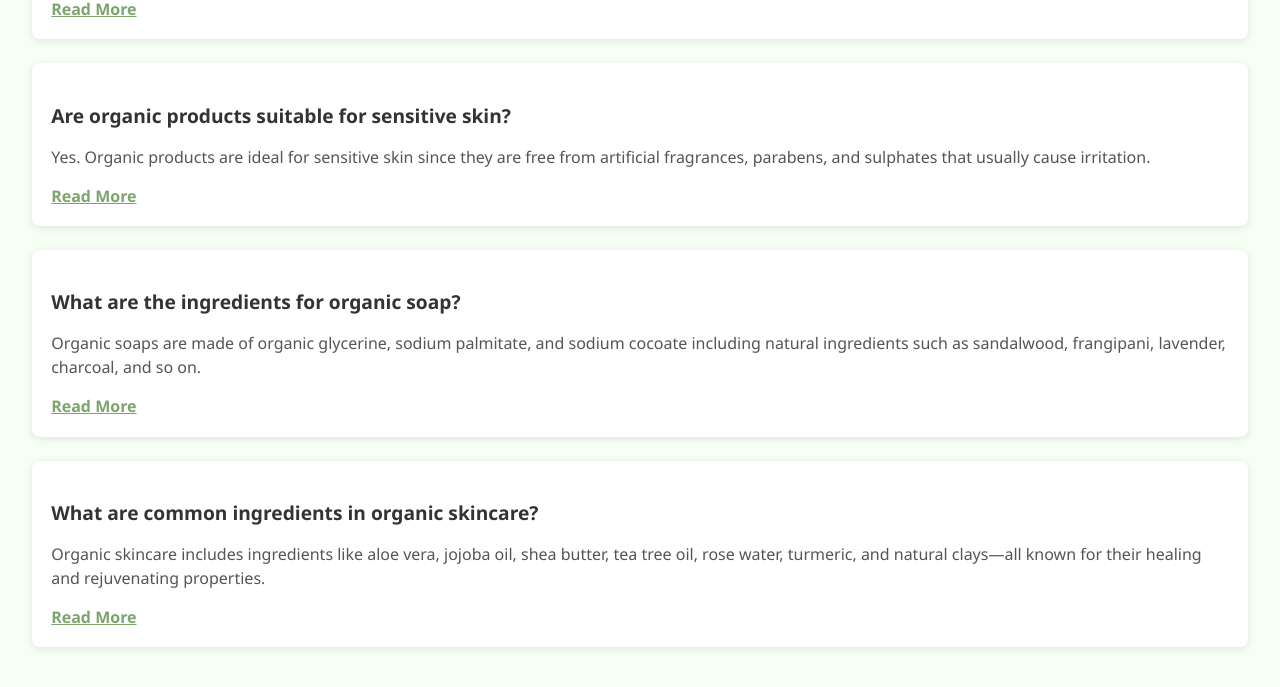
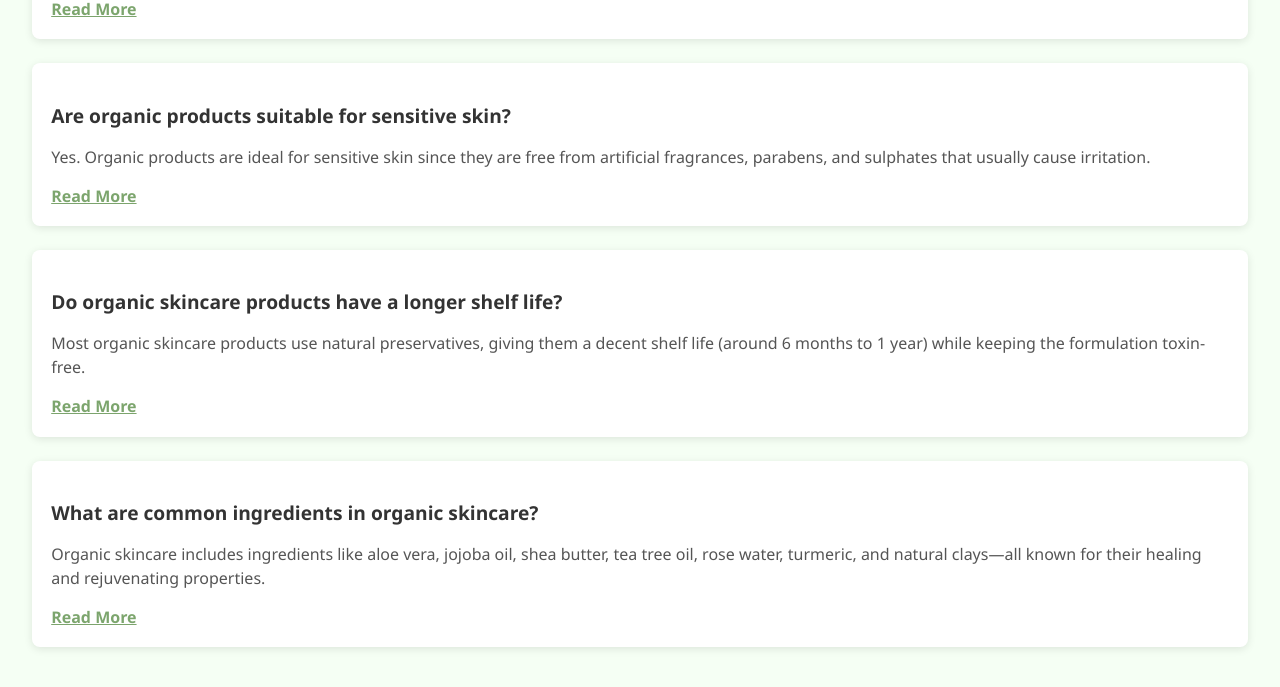
Before and after one commit to itsmepooja02/Skinnovate, a plain HTML site: page index.html in a window 1280 px wide. Shown: the part 1378-2065 px from the top of the page. Drawn offline with Linux system fonts and the light colour scheme.

Commit message:
Update index.html

```diff
--- a/index.html
+++ b/index.html
@@ -42,8 +42,8 @@
         <span class="read-more" onclick="toggleAnswer(this)">Read More</span>
       </div>
       <div class="faq-item">
-        <h3>What are the ingredients for organic soap?</h3>
-        <p class="faq-answer">Organic soaps are made of organic glycerine, sodium palmitate, and sodium cocoate including natural ingredients such as sandalwood, frangipani, lavender, charcoal, and so on.</p>
+        <h3>Do organic skincare products have a longer shelf life?</h3>
+        <p class="faq-answer">Most organic skincare products use natural preservatives, giving them a decent shelf life (around 6 months to 1 year) while keeping the formulation toxin-free.</p>
         <span class="read-more" onclick="toggleAnswer(this)">Read More</span>
       </div>
       <div class="faq-item">
```
